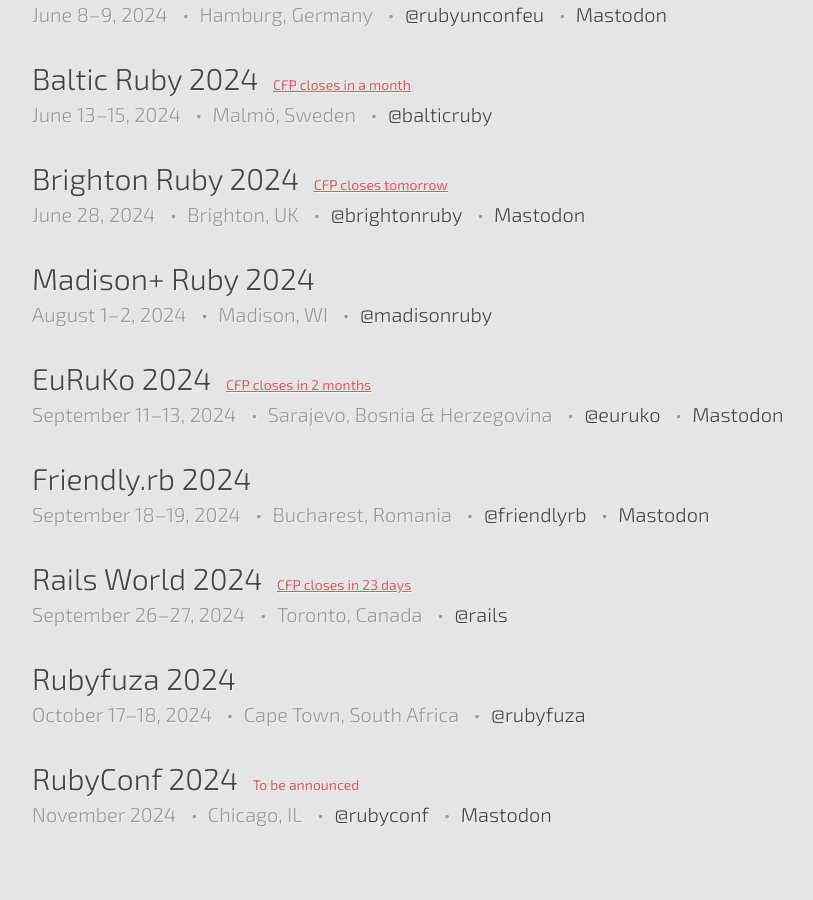
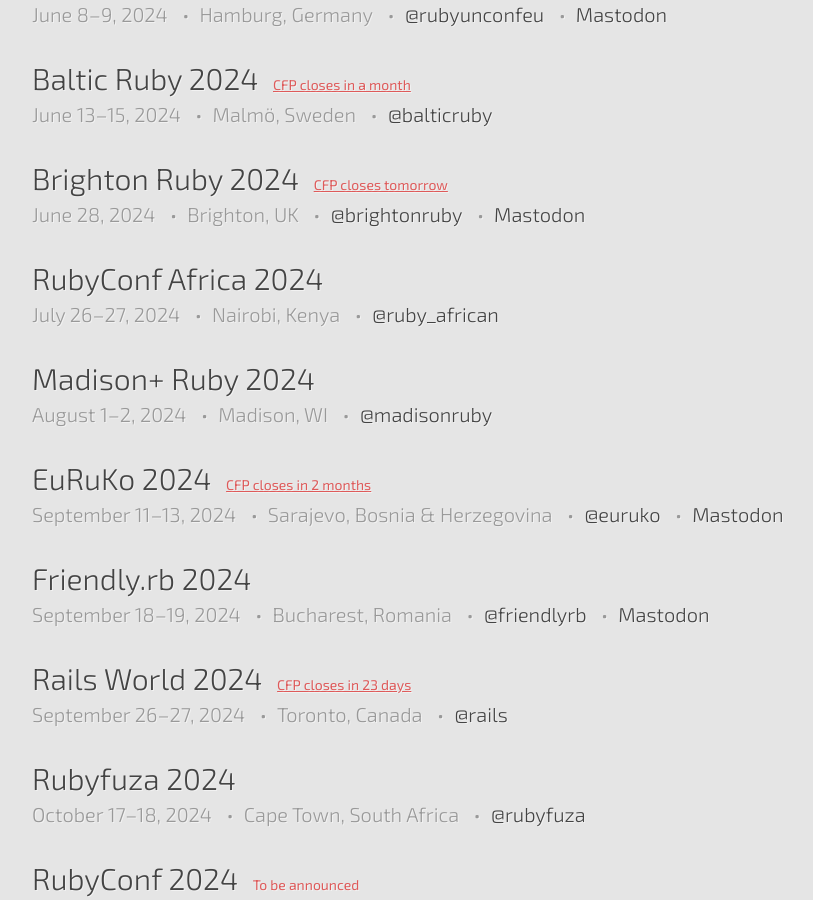
Before and after one commit to ruby-conferences/ruby-conferences.github.io, a Jekyll site: the page built from index.html, in a window 1280 px wide and 900 px high, scrolled down 1702 px. Shown: the whole window, without its empty margins (208-1021 px from the left). Built offline with Jekyll 4.4.1, drawn with Linux system fonts in a browser that asks for light colours.

Commit message:
Add RubyConf Africa 2024 (#588)

```diff
--- a/_data/conferences.yml
+++ b/_data/conferences.yml
@@ -2563,6 +2563,13 @@
   cfp_date: 2024-02-29
   cfp_link: https://forms.reform.app/goodscary/brighton-ruby-2024-cfp/gci0d6
 
+- name: RubyConf Africa 2024
+  location: Nairobi, Kenya
+  start_date: 2024-07-26
+  end_date: 2024-07-27
+  url: https://rubyconf.africa/
+  twitter: ruby_african
+
 - name: Madison+ Ruby 2024
   location: Madison, WI
   start_date: 2024-08-01
```
